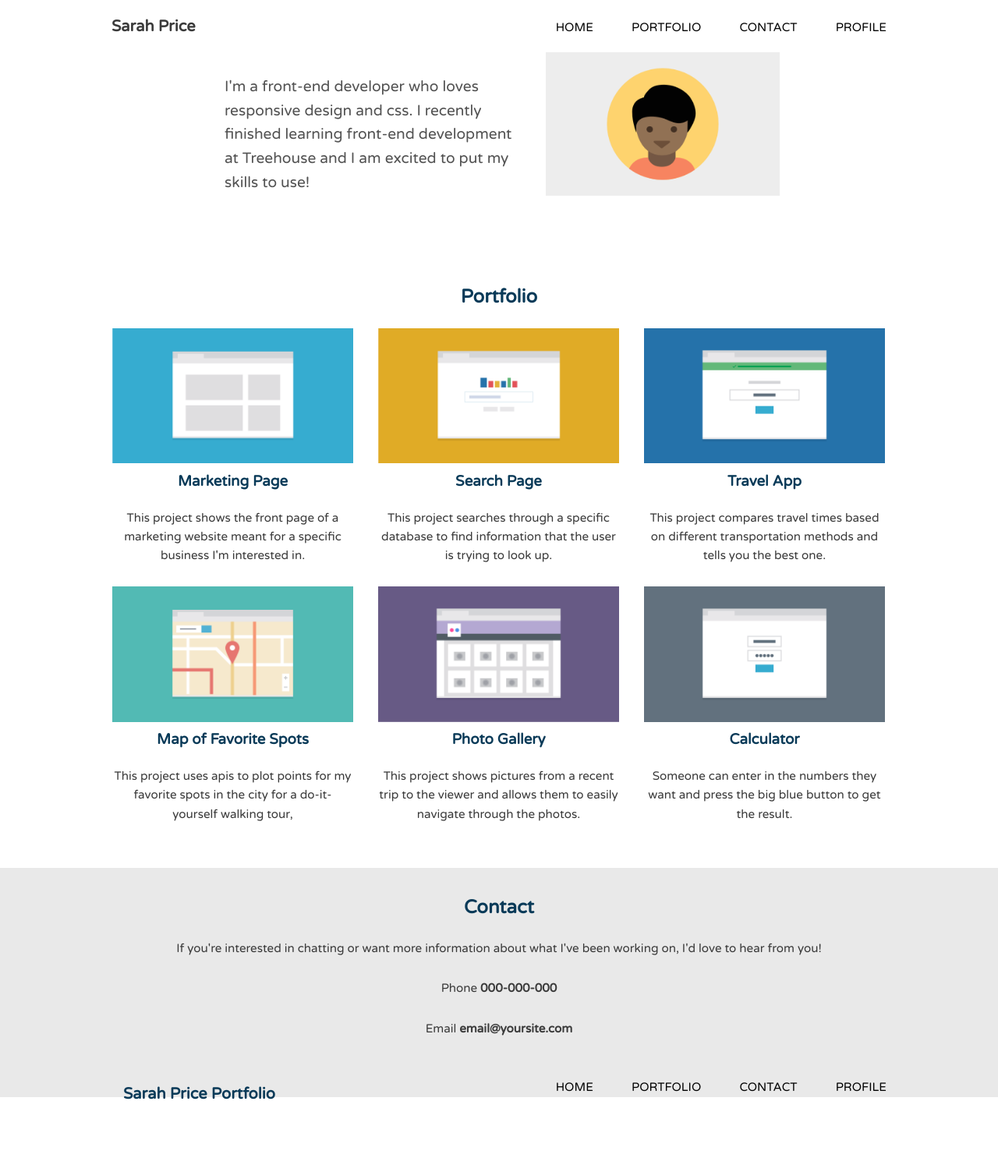
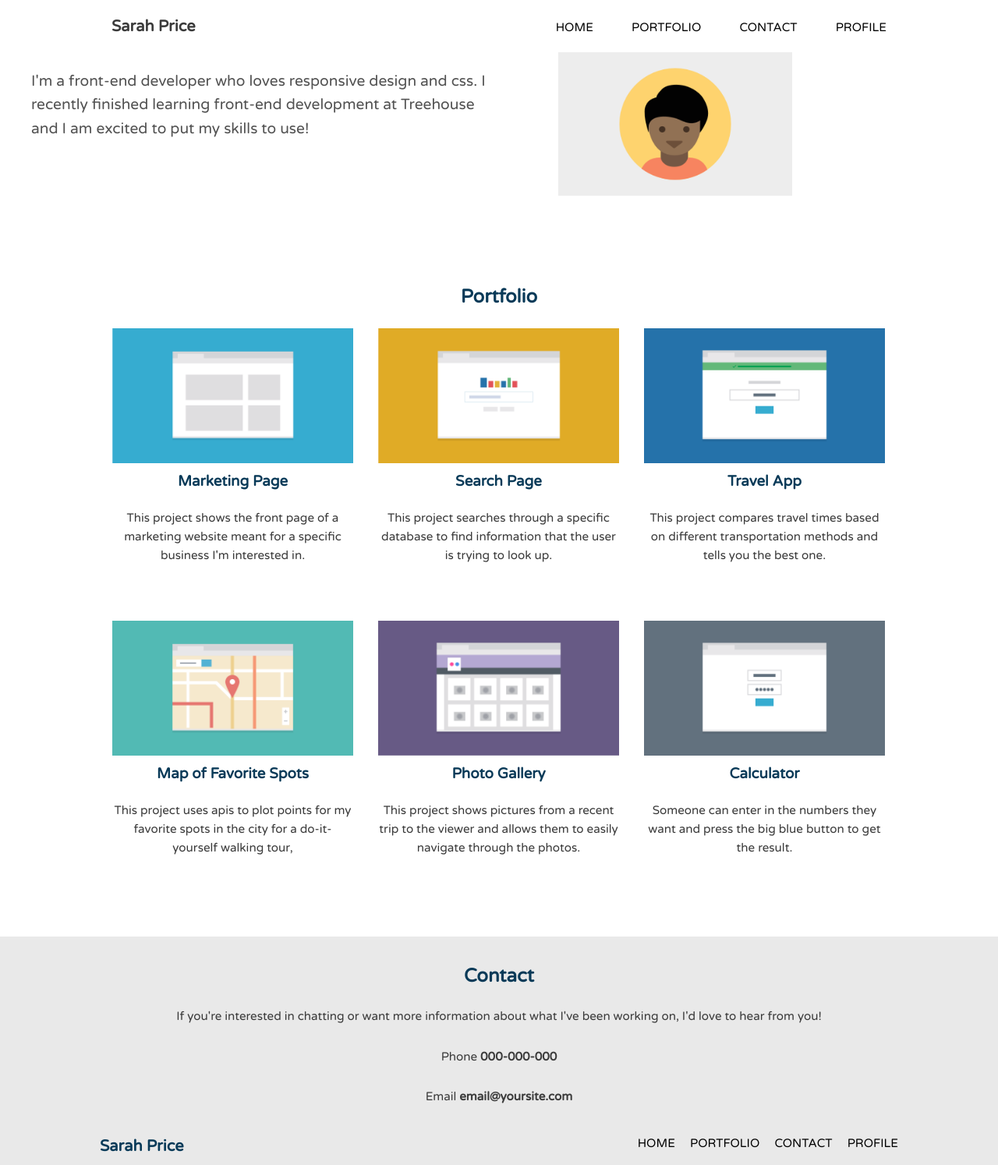
Before and after one commit to SarehPrice/Responsive-Layout-Project, a plain HTML site: page index.html in a window 1280 px wide. Shown: the whole page at 78% size. Before the commit the page ends 1439 px from the top, so only its background shows below. Drawn offline with Linux system fonts and the light colour scheme.

Commit message:
worked some more

```diff
--- a/css/styles.css
+++ b/css/styles.css
@@ -96,12 +96,16 @@
   background: #ffffff;
   padding: 3.2em 0;
   margin-bottom: 60px;
+  max-width: 1200px;
+  margin-right: auto;
+  margin-left: auto;
 }
 
 .col {
   padding-right: 1em;
   padding-left: 1em;
   text-align: center;
+  float: left;
 }
 
 .main-footer {
@@ -136,20 +140,105 @@
     Media Queries
   ==================================== */
 
-@media (min-width: 769px) {
+@media (min-width: 768px) {
   .container {
     width: 90%;
     margin: 0 auto;
   }
 
+  /* .name,
+  .col {
+    float: left;
+  } */
+
+  .primary,
+  .secondary,
+  .tertiary {
+    width: 50%;
+    display: inline-block;
+    min-height: 375px;
+  }
+
+  /* .main-nav {
+    float: right;
+  } */
+
+  .main-nav li {
+    display: inline-block;
+    margin-left: 15px;
+  }
+
+  .main-nav {
+    text-align: center;
+    margin-top: 5px;
+  }
+
+  .name a,
+  .main-nav a,
+  .name {
+    text-align: center;
+    display: block;
+    padding: 10px 15px;
+  }
+
+  .second-nav {
+    float: right;
+  }
+
+  .nameb {
+    font-size: 1.25em;
+    margin: 0;
+    float: left;
+  }
+
+  .second-nav li {
+    display: inline-block;
+    margin-left: 15px;
+  }
+
+  .second-nav a {
+    font-size: 0.95em;
+    color: #dbdbdb;
+    text-transform: uppercase;
+    color: black;
+  }
+
+  .tagline {
+    font-size: 1.2em;
+    text-align: left;
+    max-width: 50%;
+    display: block;
+    margin-left: auto;
+    margin-right: auto;
+  }
+
+  .logo {
+    width: 300px;
+    float: right;
+    display: block;
+    margin-right: 14em;
+    display: block;
+  }
+
+  /* ---- Float clearfix ---- */
+
+  .clearfix::after {
+    content: " ";
+    display: table;
+    clear: both;
+  }
+}
+
+@media (min-width: 1024px) {
+  .container {
+    width: 80%;
+    max-width: 1150px;
+    text-align: center;
+  }
+
   .name,
   .col {
     float: left;
-  }
-
-  .primary,
-  .secondary {
-    width: 50%;
   }
 
   .main-nav {
@@ -161,29 +250,20 @@
     margin-left: 15px;
   }
 
-  .tagline {
-    font-size: 1.2em;
-    text-align: left;
-    max-width: 50%;
-    display: block;
-    margin-left: auto;
-    margin-right: auto;
+  .second-nav {
+    float: right;
   }
 
-  /* ---- Float clearfix ---- */
+  .second-nav li {
+    display: inline-block;
+    margin-left: 15px;
+  }
 
-  .clearfix::after {
-    content: " ";
-    display: table;
-    clear: both;
-  }
-}
-
-@media (min-width: 1025px) {
-  .container {
-    width: 80%;
-    max-width: 1150px;
-    text-align: center;
+  .second-nav a {
+    font-size: 0.95em;
+    color: #dbdbdb;
+    text-transform: uppercase;
+    color: black;
   }
 
   .primary {
@@ -195,26 +275,25 @@
     width: 33.3%;
   }
 
+  .clearfix::after {
+    content: " ";
+    display: block;
+    clear: both;
+  }
+}
+
+@media (min-width: 1200px) {
   .logo {
     float: right;
-    margin-right: 17.5em;
+    /* margin-right: 17.5em; */
   }
 
   .tagline {
     font-size: 1.2em;
     text-align: left;
-    max-width: 30%;
+    max-width: 50%;
     display: block;
     float: left;
-    position: fixed;
-    top: 5em;
-    left: 15em;
-    right: auto;
-  }
-
-  .clearfix::after {
-    content: " ";
-    display: table;
-    clear: both;
+    /* padding-left: 14em; */
   }
 }
--- a/index.html
+++ b/index.html
@@ -26,7 +26,8 @@
     <!--/.main-header-->
 
     <div class="banner clearfix">
-      <img class="logo" src="images/responsive-layout-profile.png" alt=""Me"" />
+      <img class="logo clearfix" src="images/responsive-layout-profile.png"
+      alt=""Me"" />
       <h1 class="headline"></h1>
       <span class="tagline"
         >I'm a front-end developer who loves responsive design and css. I
@@ -79,9 +80,9 @@
         </p>
       </div>
       <!--/.tertiary-->
-    </div>
+      <!-- </div>
 
-    <div class="container clearfix">
+    <div class="container clearfix"> -->
       <div class="secondary col">
         <img class="img-map" src="images/portfolio-4.png" alt="map site" />
         <h3>Map of Favorite Spots</h3>
@@ -124,7 +125,7 @@
     <footer class="main-footer">
       <div class="contact">
         <h2 id="contact">Contact</h2>
-        <p>
+        <p class="contact-info">
           If you're interested in chatting or want more information about what
           I've been working on, I'd love to hear from you!
         </p>
@@ -133,8 +134,8 @@
       </div>
       <header class="main-header">
         <div class="container">
-          <h1 class="name"><a href="#">Sarah Price Portfolio</a></h1>
-          <ul class="main-nav">
+          <h1 class="nameb"><a href="#">Sarah Price</a></h1>
+          <ul class="second-nav">
             <li><a href="#Home">Home</a></li>
             <li><a href="#Portfolio">Portfolio</a></li>
             <li><a href="#contact">Contact</a></li>
```
